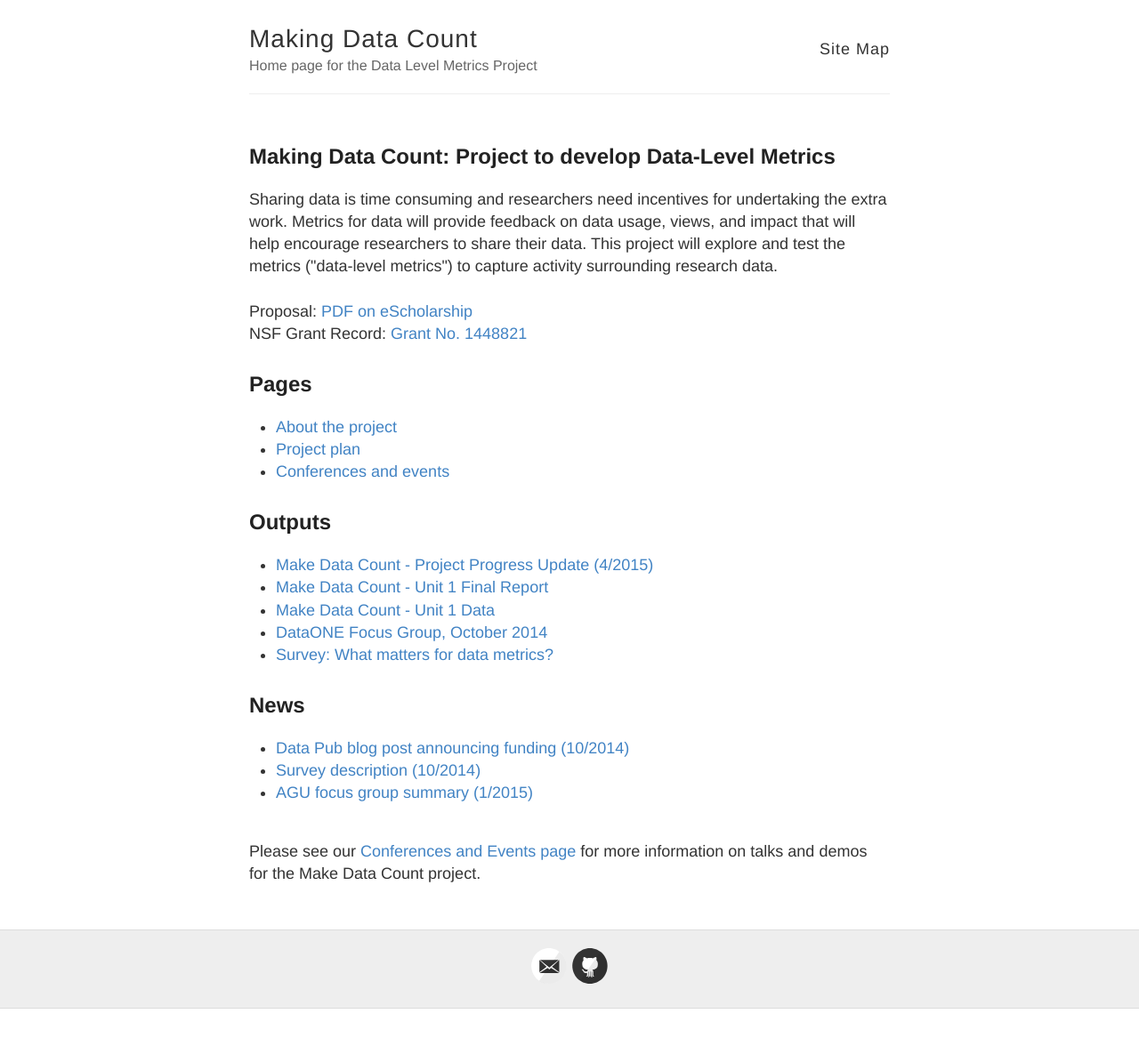
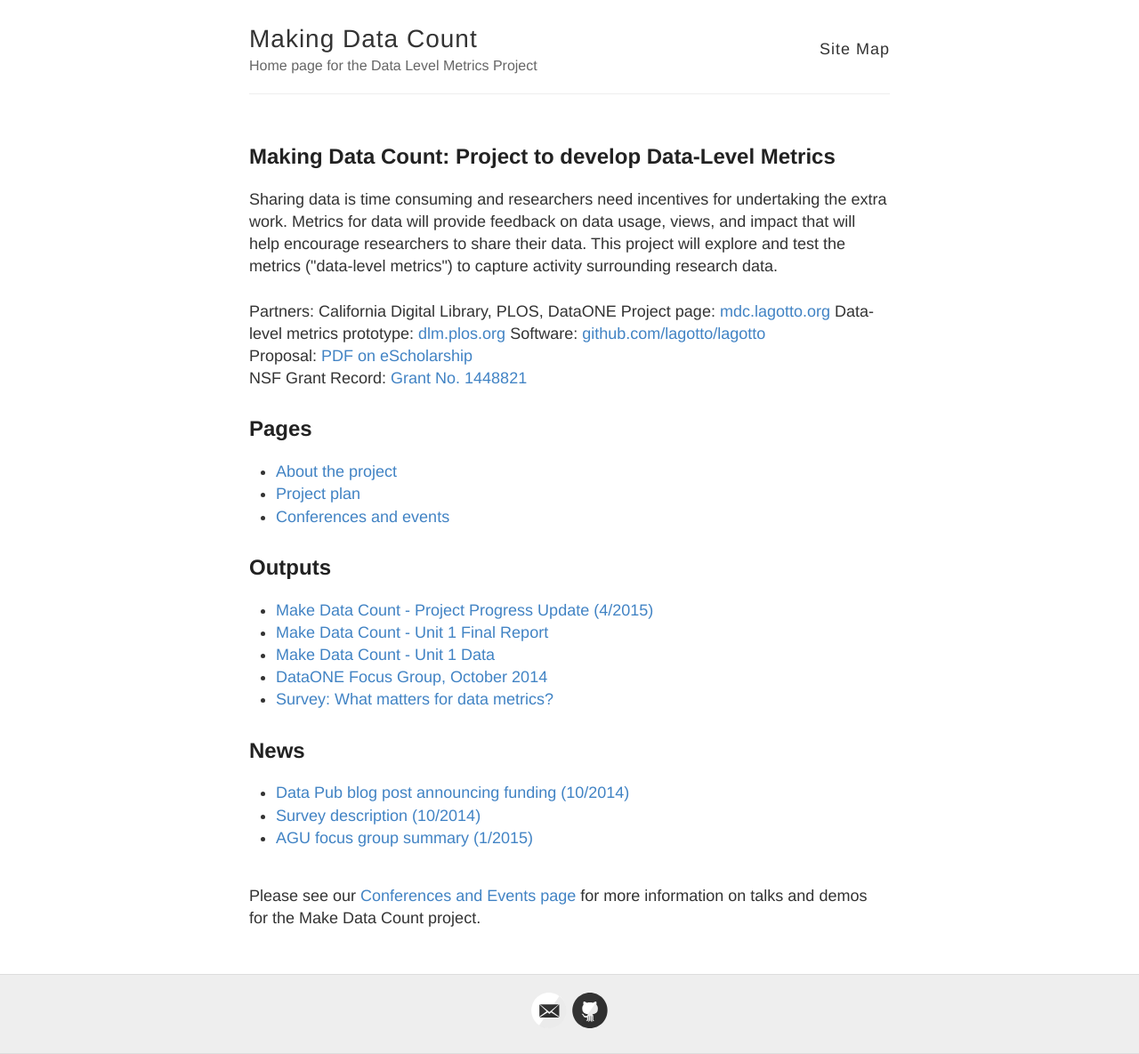
Before and after one commit to lagotto/MDC, a Jekyll site: the page built from index.html, in a window 1280 px wide. Shown: the whole page at 89% size. Built offline with Jekyll 4.4.1, drawn with Linux system fonts in a browser that asks for light colours; before the commit the page ends 1134 px from its top, so only the background shows below that.

Commit message:
changes URLS

```diff
--- a/index.html
+++ b/index.html
@@ -22,6 +22,13 @@
 <h2>Making Data Count: Project to develop Data-Level Metrics</h2>
 Sharing data is time consuming and researchers need incentives for undertaking the extra work. Metrics for data will provide feedback on data usage, views, and impact that will help encourage researchers to share their data. This project will explore and test the metrics ("data-level metrics") to capture activity surrounding research data.
 <br>
+
+<br>
+Partners: California Digital Library, PLOS, DataONE
+Project page: <a href="http://mdc.lagotto.org">mdc.lagotto.org</a>
+Data-level metrics prototype: <a href="http://dlm.plos.org">dlm.plos.org </a>
+Software: <a href="http://github.com/lagotto/lagotto">github.com/lagotto/lagotto</a>
+
 <br>
 Proposal:
 <a href="http://escholarship.org/uc/item/9kf081vf">PDF on eScholarship</a>
@@ -29,6 +36,7 @@
 NSF Grant Record:
 <a href="http://www.nsf.gov/awardsearch/showAward?AWD_ID=1448821&HistoricalAwards=false">Grant No. 1448821</a>
 <br>
+
 
 <h2>Pages</h2>
 <ul>
```
